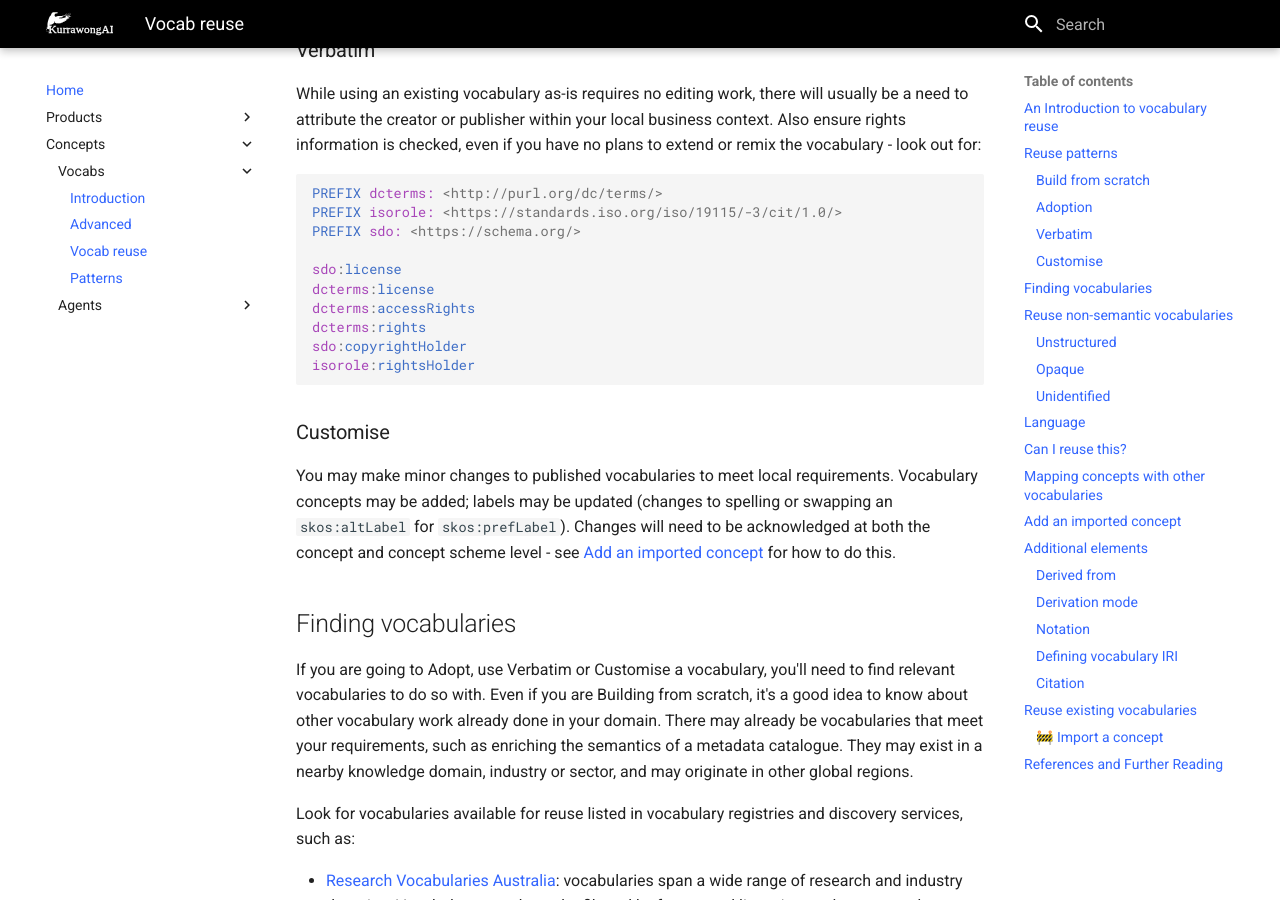
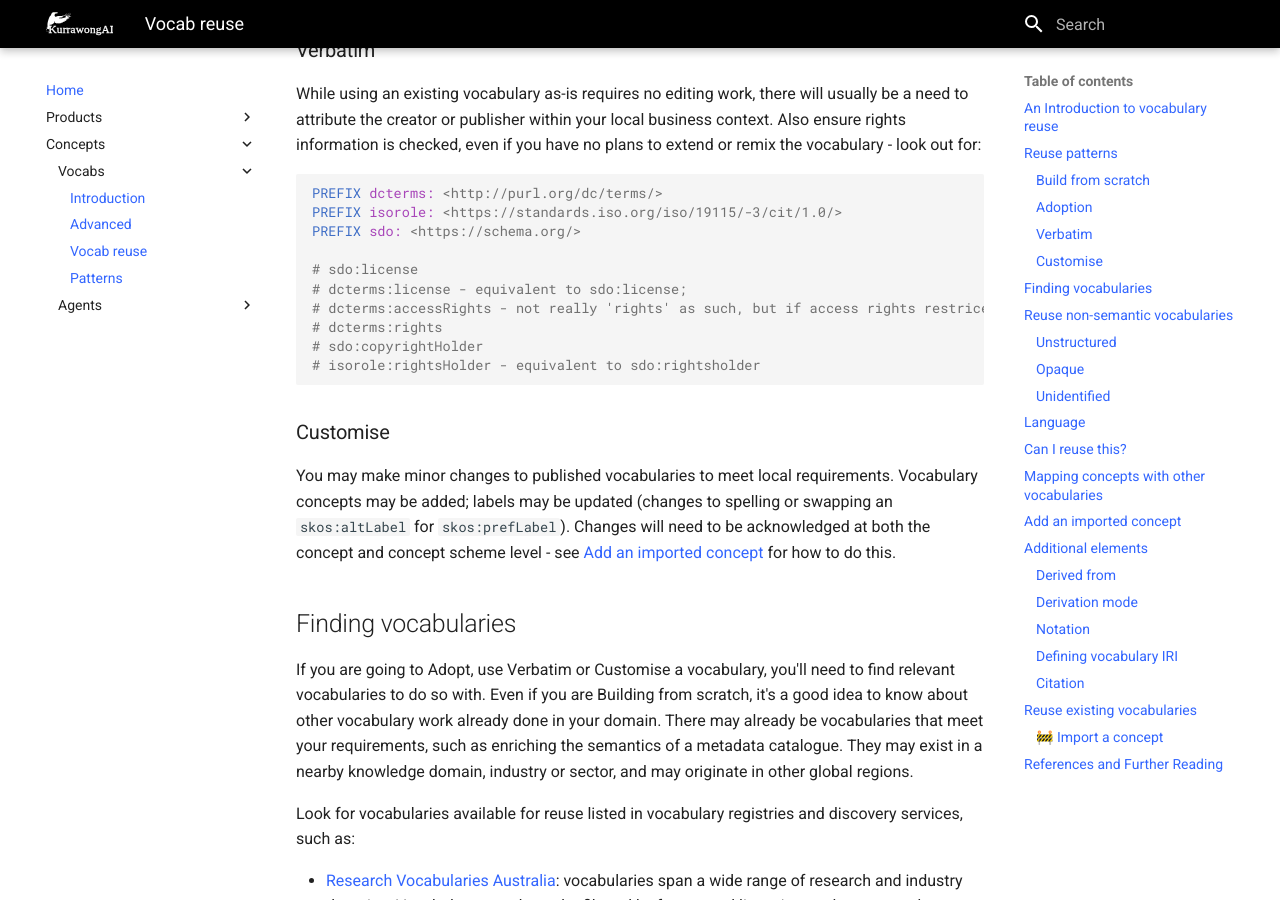
Before and after one commit to Kurrawong/docs, an MkDocs documentation site: the page built from docs/concepts/vocabs/vocab-reuse.md, in a window 1280 px wide and 900 px high, scrolled down 2201 px. Built offline with MkDocs 1.6.1 and Material for MkDocs 9.7.7, drawn with Linux system fonts in a browser that asks for light colours.

Commit message:
Update vocab-reuse.md

````diff
--- a/docs/concepts/vocabs/vocab-reuse.md
+++ b/docs/concepts/vocabs/vocab-reuse.md
@@ -77,12 +77,12 @@ PREFIX dcterms: <http://purl.org/dc/terms/>
 PREFIX isorole: <https://standards.iso.org/iso/19115/-3/cit/1.0/>
 PREFIX sdo: <https://schema.org/>
 
-sdo:license
-dcterms:license
-dcterms:accessRights
-dcterms:rights
-sdo:copyrightHolder
-isorole:rightsHolder
+# sdo:license
+# dcterms:license - equivalent to sdo:license;
+# dcterms:accessRights - not really 'rights' as such, but if access rights restriced in some way, look further into what you allowed to do with the vocabulary;
+# dcterms:rights
+# sdo:copyrightHolder
+# isorole:rightsHolder - equivalent to sdo:rightsholder
 ```
 
 ### Customise
````
